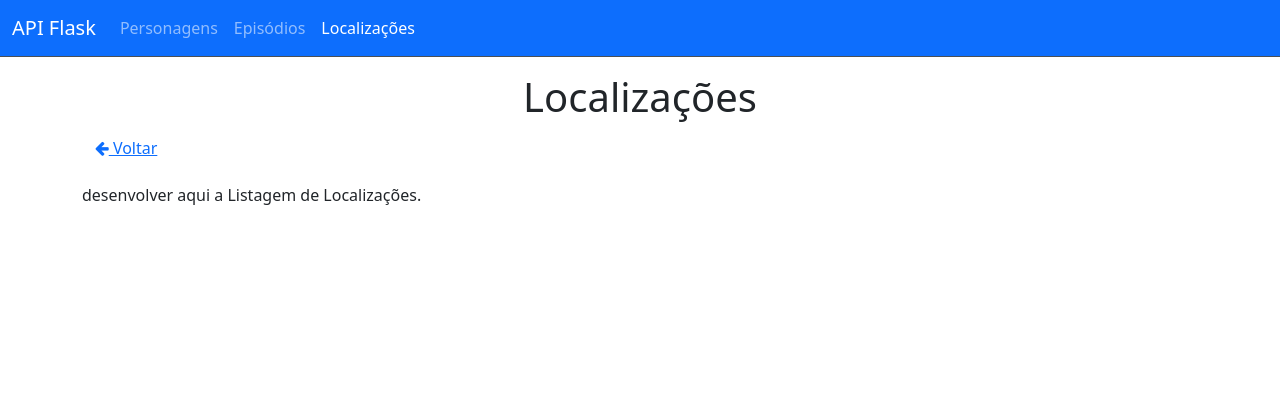
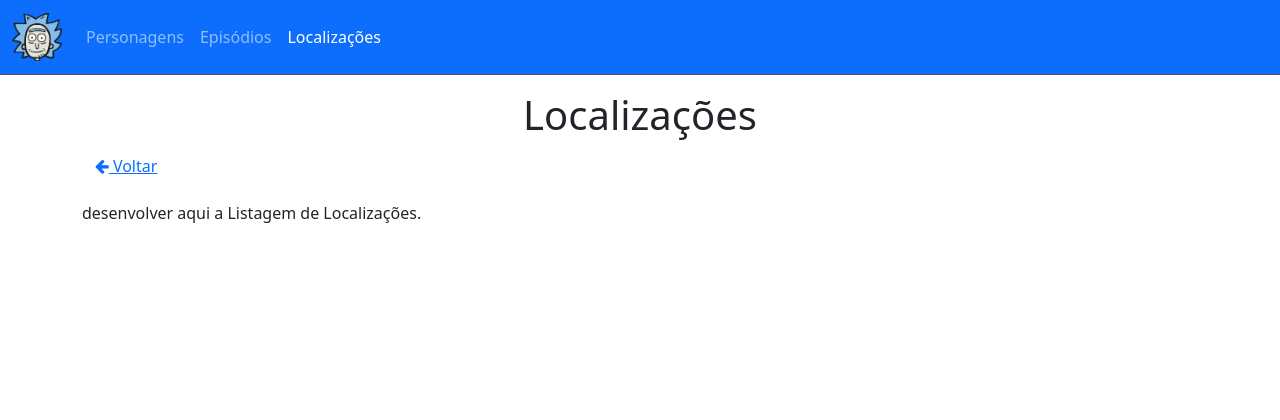
Before and after one commit to squad-hedy-lamar/api-flask, a Flask app: page /locations in a window 1280 px wide. Shown: the top 420 px of the page. Run offline with Flask 3, Linux system fonts and the light colour scheme; parts of the project's set-up code (start-up, migrations or seed data) failed here and were passed over.

Commit message:
Adicionado icone no navbar.

```diff
--- a/templates/base.html
+++ b/templates/base.html
@@ -11,7 +11,9 @@
 
   <nav class="navbar navbar-expand-lg bg-primary border-bottom border-body" data-bs-theme="dark">
     <div class="container-fluid">
-      <a class="navbar-brand" href="#">API Flask</a>
+      <a class="navbar-brand" href="/characters">
+        <img src="{{ url_for('static', filename='assets/icone.png') }}" style="width: 50px;">
+      </a>
       <button class="navbar-toggler" type="button" data-bs-toggle="collapse" data-bs-target="#navbarColor01" aria-controls="navbarColor01" aria-expanded="false" aria-label="Toggle navigation">
         <span class="navbar-toggler-icon"></span>
       </button>
```
Also changed, not shown: static/assets/icone.png (added).
